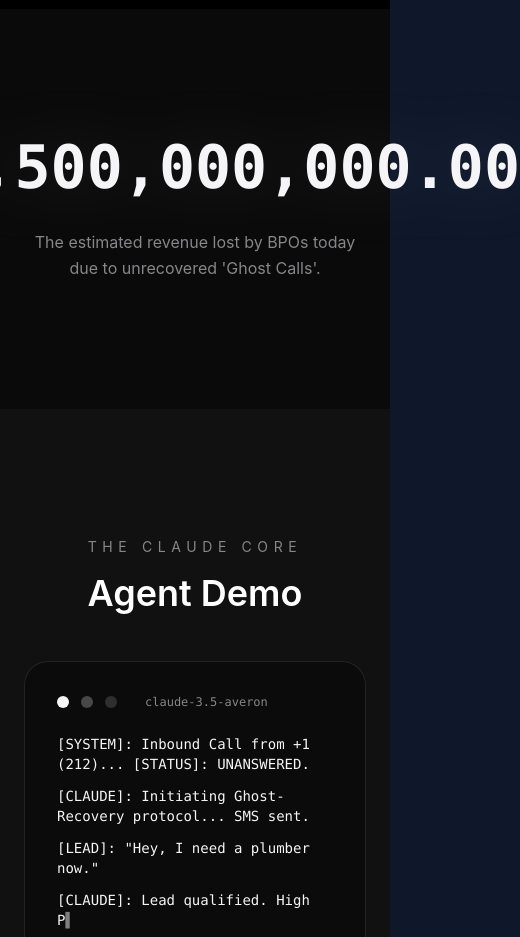
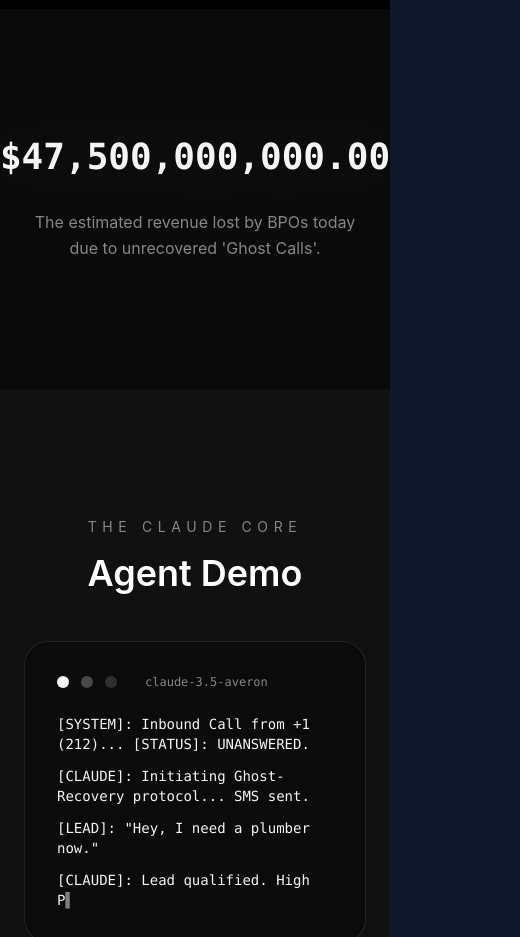
Before and after one commit to Shad-Hassan/AveroneLandingSpa, a React (Vite) app: page / in a window 390 px wide. Shown: the part 3500-4437 px from the top of the page, 520 px wide, since content can reach past the window. Built offline with nearby package versions, Linux system fonts and the light colour scheme.

Commit message:
mobile responsiveness fixed

```diff
--- a/src/components/Metrics.tsx
+++ b/src/components/Metrics.tsx
@@ -41,8 +41,8 @@
 
       <div className="relative mx-auto max-w-4xl">
         <div className="flex flex-col items-center justify-center gap-8 text-center">
-          <div className="font-mono text-6xl font-semibold text-silver drop-shadow-[0_0_32px_rgba(245,245,247,0.1)] sm:text-7xl lg:text-8xl">
-            <div ref={countRef}>$0.00</div>
+          <div className="font-mono text-4xl font-semibold text-silver drop-shadow-[0_0_32px_rgba(245,245,247,0.1)] sm:text-5xl md:text-6xl lg:text-7xl xl:text-8xl">
+            <div ref={countRef} className="whitespace-nowrap">$0.00</div>
           </div>
 
           <p className="max-w-2xl text-base leading-relaxed text-gray sm:text-lg">
```
